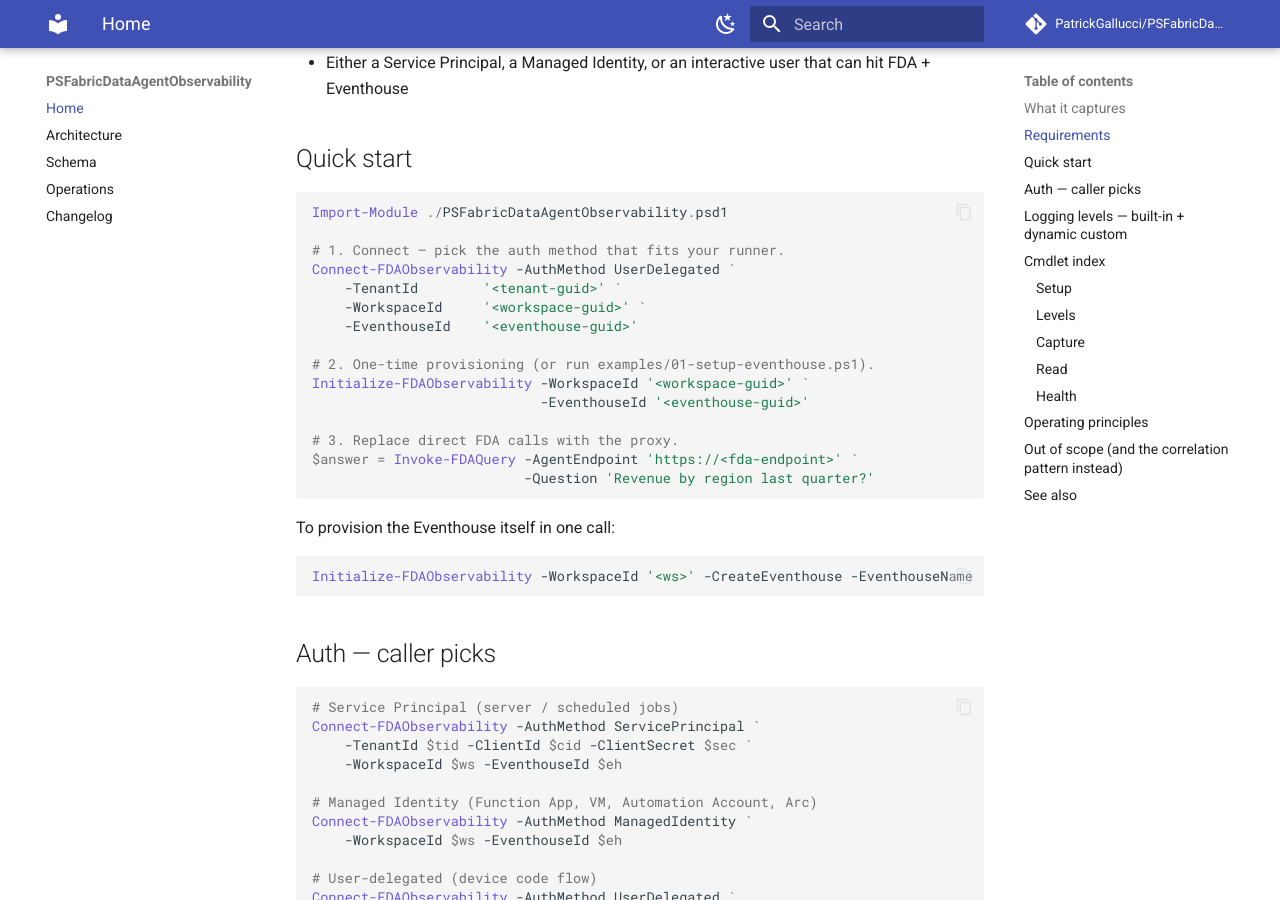
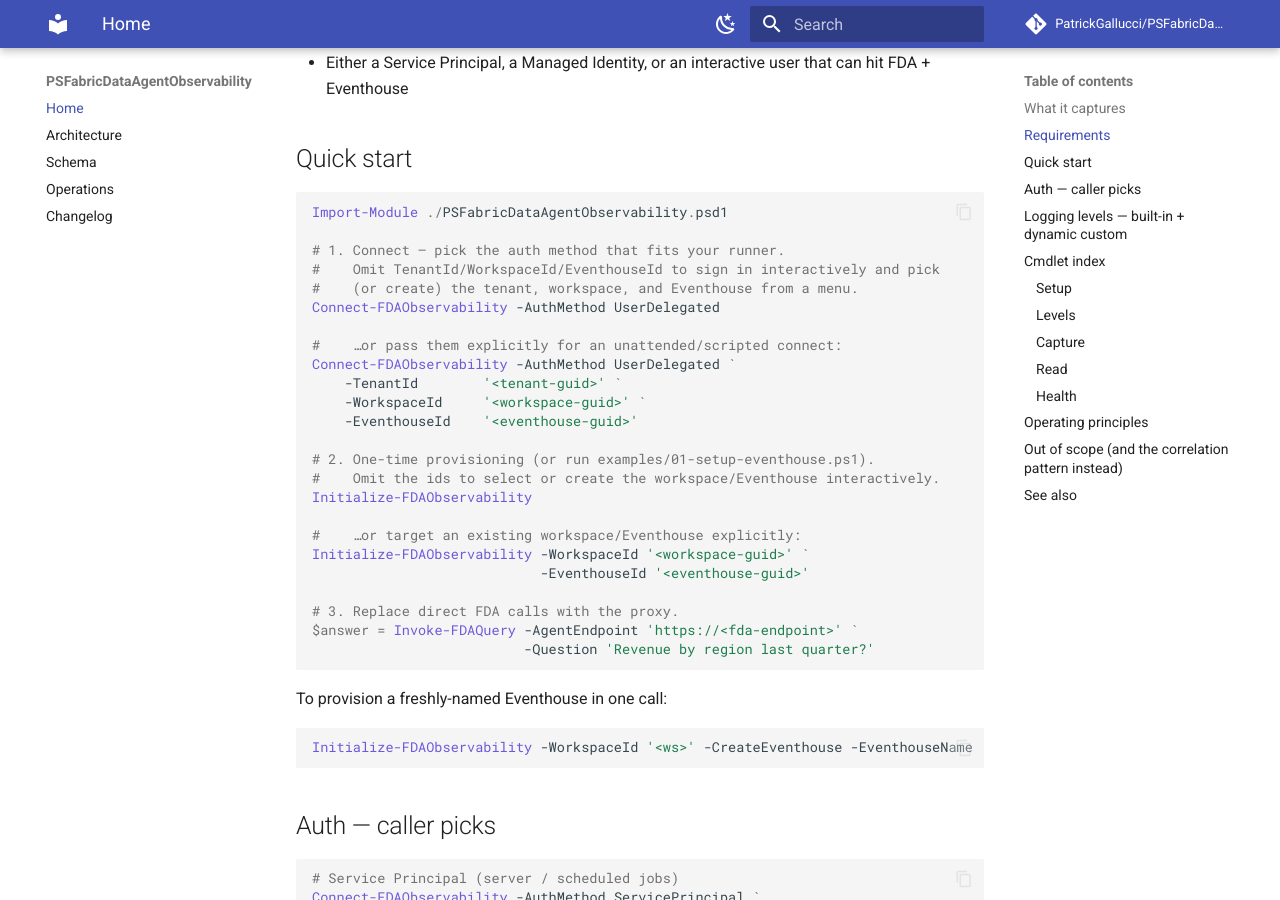
Before and after one commit to PatrickGallucci/PSFabricDataAgentObservability, an MkDocs documentation site: the page built from docs/README.md, in a window 1280 px wide and 900 px high, scrolled down 1221 px. Built offline with MkDocs 1.6.1 and Material for MkDocs 9.7.7, drawn with Linux system fonts in a browser that asks for light colours; comment, search, counter and statistics services are not loaded; some of the changed text lies outside the part shown.

Commit message:
docs+release+tests: publish v1.1.0
Make TenantId/WorkspaceId/EventhouseId optional on Connect-FDAObservability
and WorkspaceId/EventhouseId optional on Initialize-FDAObservability. When
omitted, sign in interactively (device code), select a tenant when more than
one is available, and select or create the Fabric workspace/Eventhouse from a
menu. Adds Fabric REST list/create helpers and interactive resolvers, tests,
CHANGELOG 1.1.0, version bump, and doc updates. Fully backward compatible.

Co-Authored-By: Claude Opus 4.8 (1M context) <noreply@anthropic.com>

````diff
--- a/docs/README.md
+++ b/docs/README.md
@@ -30,12 +30,21 @@ Captures the full interaction trail — **question → reasoning → grounding
 Import-Module ./PSFabricDataAgentObservability.psd1
 
 # 1. Connect — pick the auth method that fits your runner.
+#    Omit TenantId/WorkspaceId/EventhouseId to sign in interactively and pick
+#    (or create) the tenant, workspace, and Eventhouse from a menu.
+Connect-FDAObservability -AuthMethod UserDelegated
+
+#    …or pass them explicitly for an unattended/scripted connect:
 Connect-FDAObservability -AuthMethod UserDelegated `
     -TenantId        '<tenant-guid>' `
     -WorkspaceId     '<workspace-guid>' `
     -EventhouseId    '<eventhouse-guid>'
 
 # 2. One-time provisioning (or run examples/01-setup-eventhouse.ps1).
+#    Omit the ids to select or create the workspace/Eventhouse interactively.
+Initialize-FDAObservability
+
+#    …or target an existing workspace/Eventhouse explicitly:
 Initialize-FDAObservability -WorkspaceId '<workspace-guid>' `
                             -EventhouseId '<eventhouse-guid>'
 
@@ -44,7 +53,7 @@ $answer = Invoke-FDAQuery -AgentEndpoint 'https://<fda-endpoint>' `
                           -Question 'Revenue by region last quarter?'
 ```
 
-To provision the Eventhouse itself in one call:
+To provision a freshly-named Eventhouse in one call:
 
 ```powershell
 Initialize-FDAObservability -WorkspaceId '<ws>' -CreateEventhouse -EventhouseName 'FDAObservability'
@@ -103,8 +112,8 @@ Set-FDAObservabilityConfig -Category 'Cost'        -MinLevel 'Verbose'
 ## Cmdlet index
 
 ### Setup
-- `Initialize-FDAObservability` — provision tables, mappings, policies, functions, seed levels
-- `Connect-FDAObservability` — install token providers, resolve Eventhouse endpoints
+- `Initialize-FDAObservability` — provision tables, mappings, policies, functions, seed levels (select or create the workspace/Eventhouse interactively when ids are omitted)
+- `Connect-FDAObservability` — install token providers, resolve tenant/workspace/Eventhouse (interactively when ids are omitted)
 - `Disconnect-FDAObservability` — flush, stop timer, clear state
 - `Set-FDAObservabilityConfig` / `Get-FDAObservabilityConfig` — versioned runtime config
 
````
Also changed, not shown: CHANGELOG.md (+14 -0 lines), README.md (+9 -0 lines), docs/OPERATIONS.md (+1 -1 lines), 8 other files.
